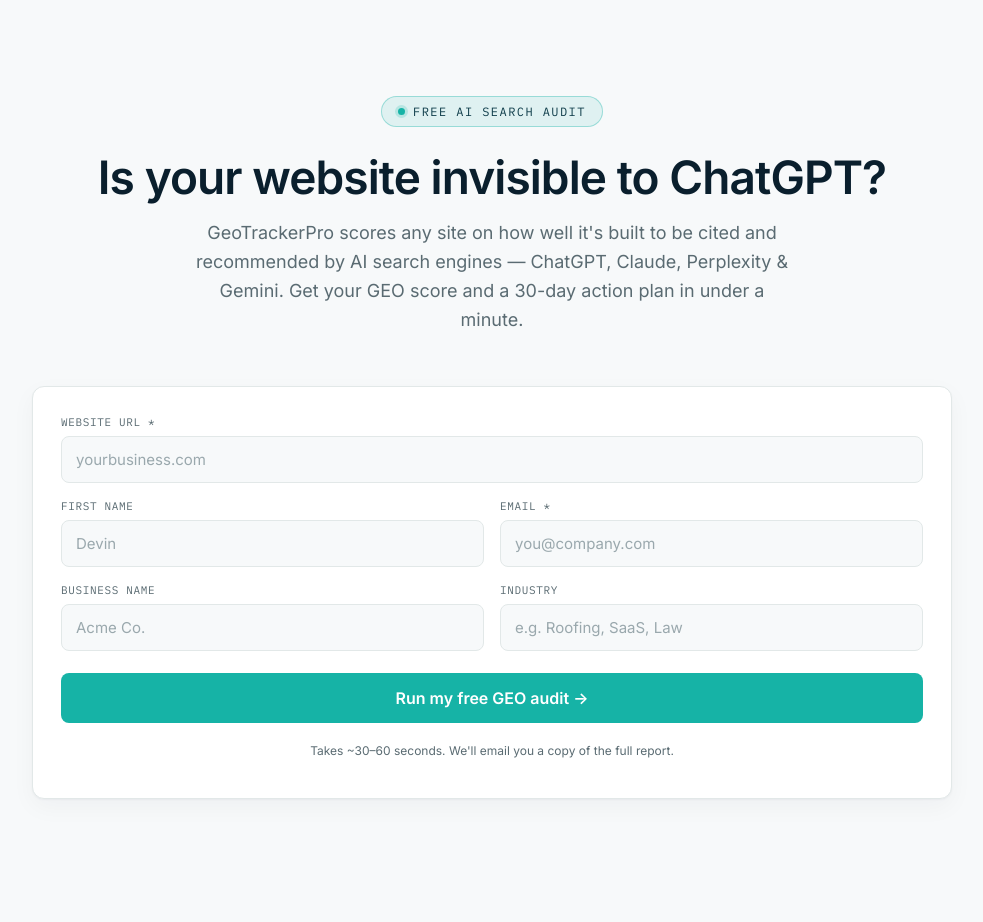
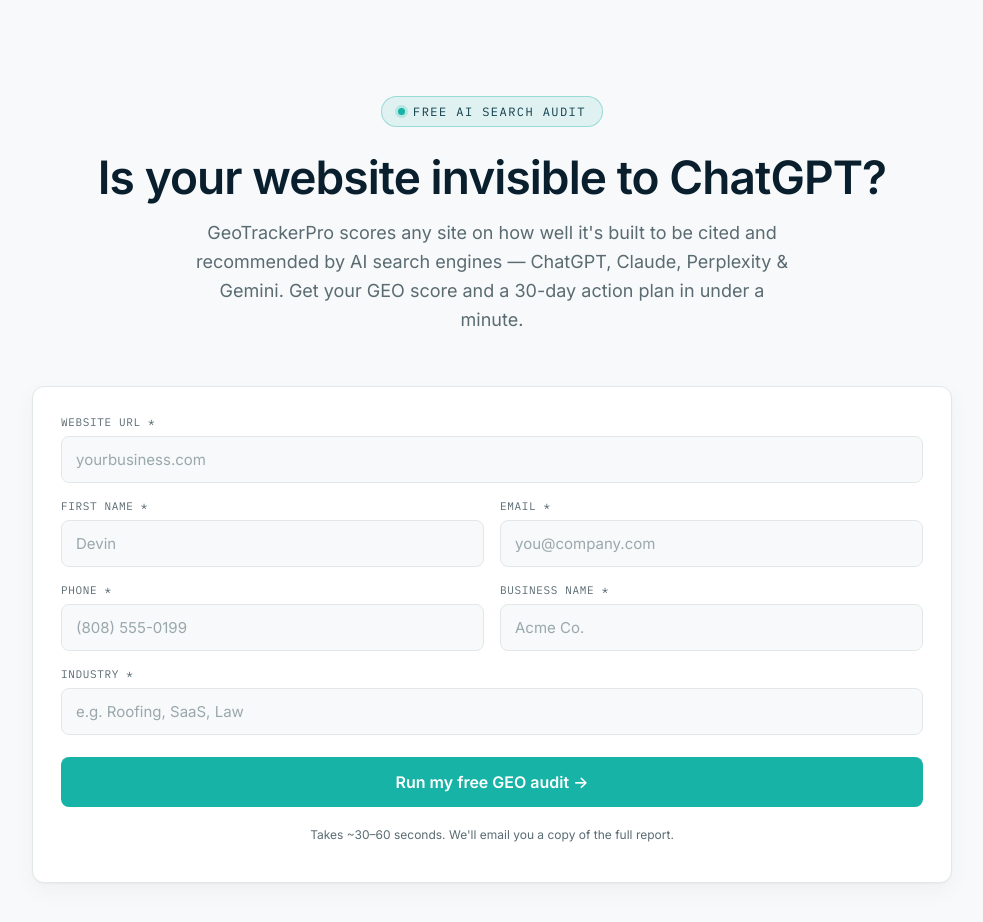
Before and after one commit to the808aigroup-debug/GEO-Tracker-Pro-Ai, a Next.js app in the folder geotrackerpro-app/: page / in a window 1280 px wide. Shown: the top 922 px of the page, without its empty margins (148-1131 px from the left). Before the commit the page ends 879 px from the top, so only its background shows below. Built offline with nearby package versions, Linux system fonts and the light colour scheme; a web font is replaced by a local one.

Commit message:
Add files via upload

```diff
--- a/geotrackerpro-app/app/api/audit/route.js
+++ b/geotrackerpro-app/app/api/audit/route.js
@@ -46,10 +46,10 @@
     return Response.json({ error: "Invalid request." }, { status: 400 });
   }
 
-  let { url, email, firstName, businessName, industry } = body || {};
-  if (!url || !email) {
+  let { url, email, firstName, phone, businessName, industry } = body || {};
+  if (!url || !email || !firstName || !phone || !businessName || !industry) {
     return Response.json(
-      { error: "Website URL and email are both required." },
+      { error: "Please fill in every field — they're all required." },
       { status: 400 }
     );
   }
@@ -94,6 +94,7 @@
         url,
         email,
         first_name: firstName || null,
+        phone: phone || null,
         business_name: businessName || null,
         industry: industry || null,
         overall_score: audit.overall_score,
--- a/geotrackerpro-app/app/page.js
+++ b/geotrackerpro-app/app/page.js
@@ -22,6 +22,7 @@
     url: "",
     email: "",
     firstName: "",
+    phone: "",
     businessName: "",
     industry: "",
   });
@@ -100,8 +101,9 @@
             </div>
             <div className="row">
               <div>
-                <label>First name</label>
+                <label>First name *</label>
                 <input
+                  required
                   placeholder="Devin"
                   value={form.firstName}
                   onChange={update("firstName")}
@@ -120,21 +122,33 @@
             </div>
             <div className="row">
               <div>
-                <label>Business name</label>
+                <label>Phone *</label>
                 <input
+                  required
+                  type="tel"
+                  placeholder="(808) 555-0199"
+                  value={form.phone}
+                  onChange={update("phone")}
+                />
+              </div>
+              <div>
+                <label>Business name *</label>
+                <input
+                  required
                   placeholder="Acme Co."
                   value={form.businessName}
                   onChange={update("businessName")}
                 />
               </div>
+            </div>
             <div>
-                <label>Industry</label>
+              <label>Industry *</label>
               <input
+                required
                 placeholder="e.g. Roofing, SaaS, Law"
                 value={form.industry}
                 onChange={update("industry")}
               />
-              </div>
             </div>
             <button className="cta" type="submit">
               Run my free GEO audit →
```
Lines whose indentation alone changed are shown as unchanged.
